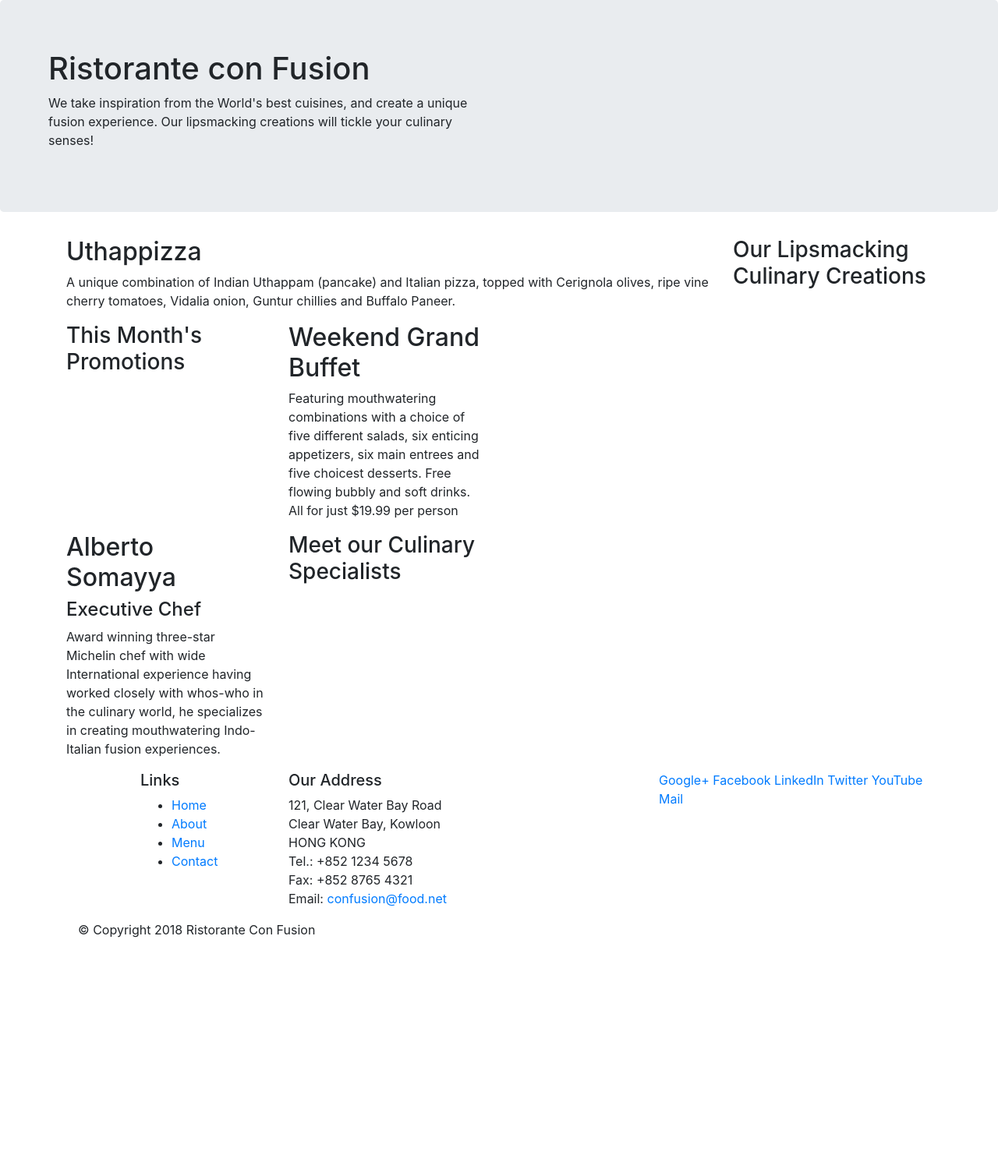
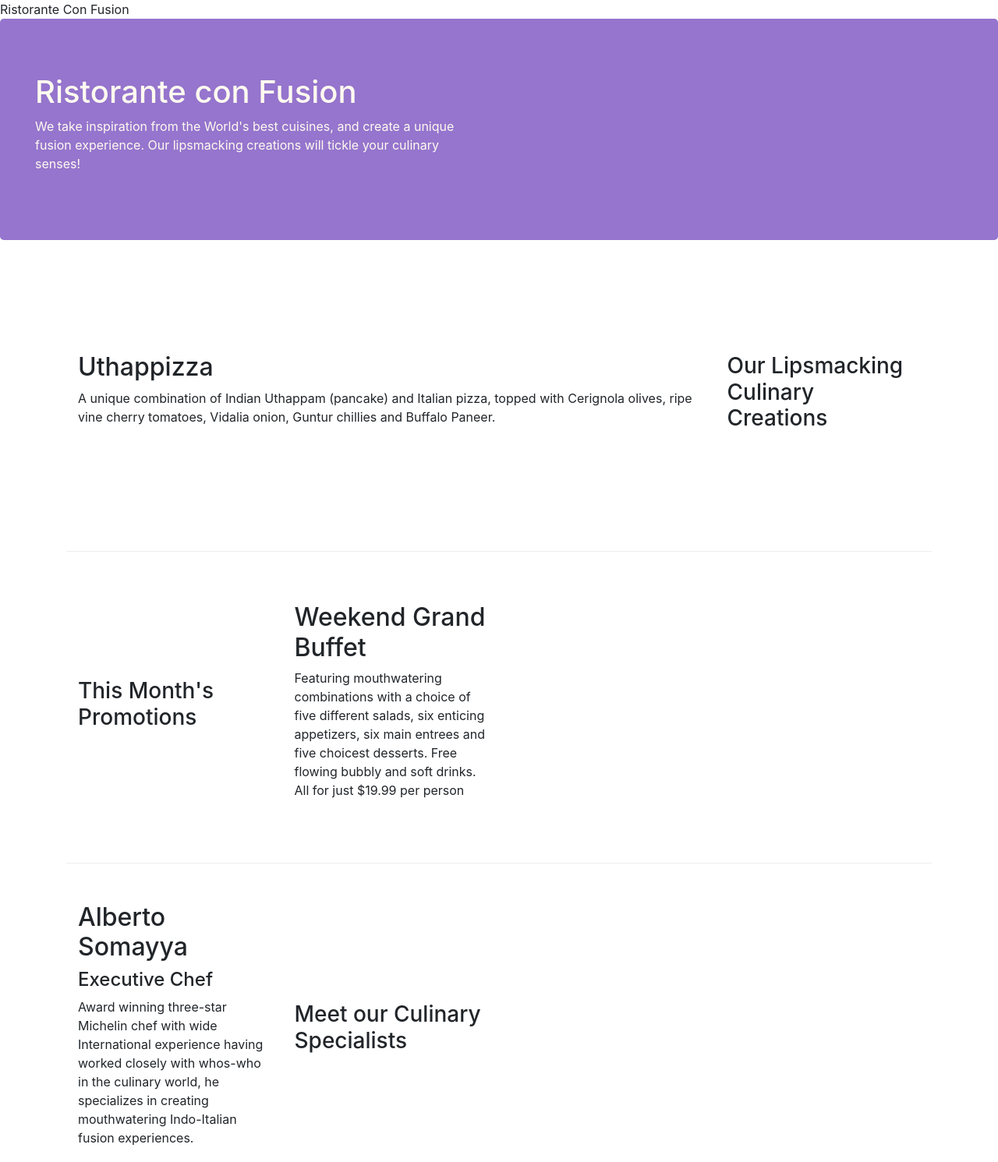
Before and after one commit to Andrew-comm/Bootstrap, a website: page index.html in a window 1280 px wide. Shown: the top 1491 px of the page at 78% size. Before the commit the page ends 1221 px from the top, so only its background shows below. Drawn offline with nearby package versions, Linux system fonts and the light colour scheme.

Commit message:
Bootstrap Grid Part2

```diff
--- /dev/null
+++ b/css/styles.css
@@ -0,0 +1,29 @@
+.row-header{
+    margin:0px auto;
+    padding:0px;
+}
+
+.row-content {
+    margin:0px auto;
+    padding: 50px 0px 50px 0px;
+    border-bottom: 1px ridge;
+    min-height:400px;
+}
+
+.footer{
+    background-color: #D1C4E9;
+    margin:0px auto;
+    padding: 20px 0px 20px 0px;
+}
+.jumbotron {
+    padding:70px 30px 70px 30px;
+    margin:0px auto;
+    background: #9575CD ;
+    color:floralwhite;
+}
+
+address{
+    font-size:80%;
+    margin:0px;
+    color:#0f0f0f;
+}
--- a/index.html
+++ b/index.html
@@ -9,14 +9,15 @@
 
      <!-- Bootstrap CSS -->
      <link rel="stylesheet" href="node_modules/bootstrap/dist/css/bootstrap.min.css">
+     <link rel="stylesheet" href="css/styles.css"
     <title>Ristorante Con Fusion</title>
 </head>
 
 <body>
 
     <header class="jumbotron">
-        <div class="col-12 col-sm-6" >
-            <div class="col-12 col-sm">
+        <div class="row row-header" >
+            <div class="col-12 col-sm-6
                 <div>
                     <h1>Ristorante con Fusion</h1>
                     <p>We take inspiration from the World's best cuisines, and create a unique fusion experience. Our lipsmacking creations will tickle your culinary senses!</p>
@@ -28,7 +29,7 @@
     </header>
 
     <div class="container">
-        <div class="row">
+        <div class="row row-content align-items-center">
             <div class="col-12 col-sm-4 order-sm-last col-md-3">
                 <h3>Our Lipsmacking Culinary Creations</h3>
             </div>
@@ -39,7 +40,7 @@
         </div>
 
 
-        <div class="row">
+        <div class="row row-content align-items-center">
             <div class="col-12 col-sm-4 col-md-3 ">
                 <h3>This Month's Promotions</h3>
             </div>
@@ -49,7 +50,7 @@
             </div>
         </div>
 
-        <div class="row">
+        <div class="row row-content align-items-center">
             <div class="col-12 col-sm-4 order-sm-last col-md-3 ">
                 <h3>Meet our Culinary Specialists</h3>
             </div>
@@ -66,7 +67,7 @@
             <div class="row">
                 <div class="col-4 offset-1 col-sm-2">
                     <h5>Links</h5>
-                    <ul>
+                    <ul class="link-unstyled">
                         <li><a href="#">Home</a></li>
                         <li><a href="#">About</a></li>
                         <li><a href="#">Menu</a></li>
@@ -84,8 +85,8 @@
 		              Email: <a href="mailto:confusion@food.net">confusion@food.net</a>
 		           </address>
                 </div>
-                <div class="col-12 col-sm-4" >
-                    <div >
+                <div class="col-12 col-sm-4 align-self-center" >
+                    <div class="text-center">
                         <a href="http://google.com/+">Google+</a>
                         <a href="http://www.facebook.com/profile.php?id=">Facebook</a>
                         <a href="http://www.linkedin.com/in/">LinkedIn</a>
@@ -96,7 +97,7 @@
                 </div>
            </div>
            <div>
-                <div class="col-auto">
+                <div class="col-auto justify-content-center">
                     <p>© Copyright 2018 Ristorante Con Fusion</p>
                 </div>
            </div>
```
